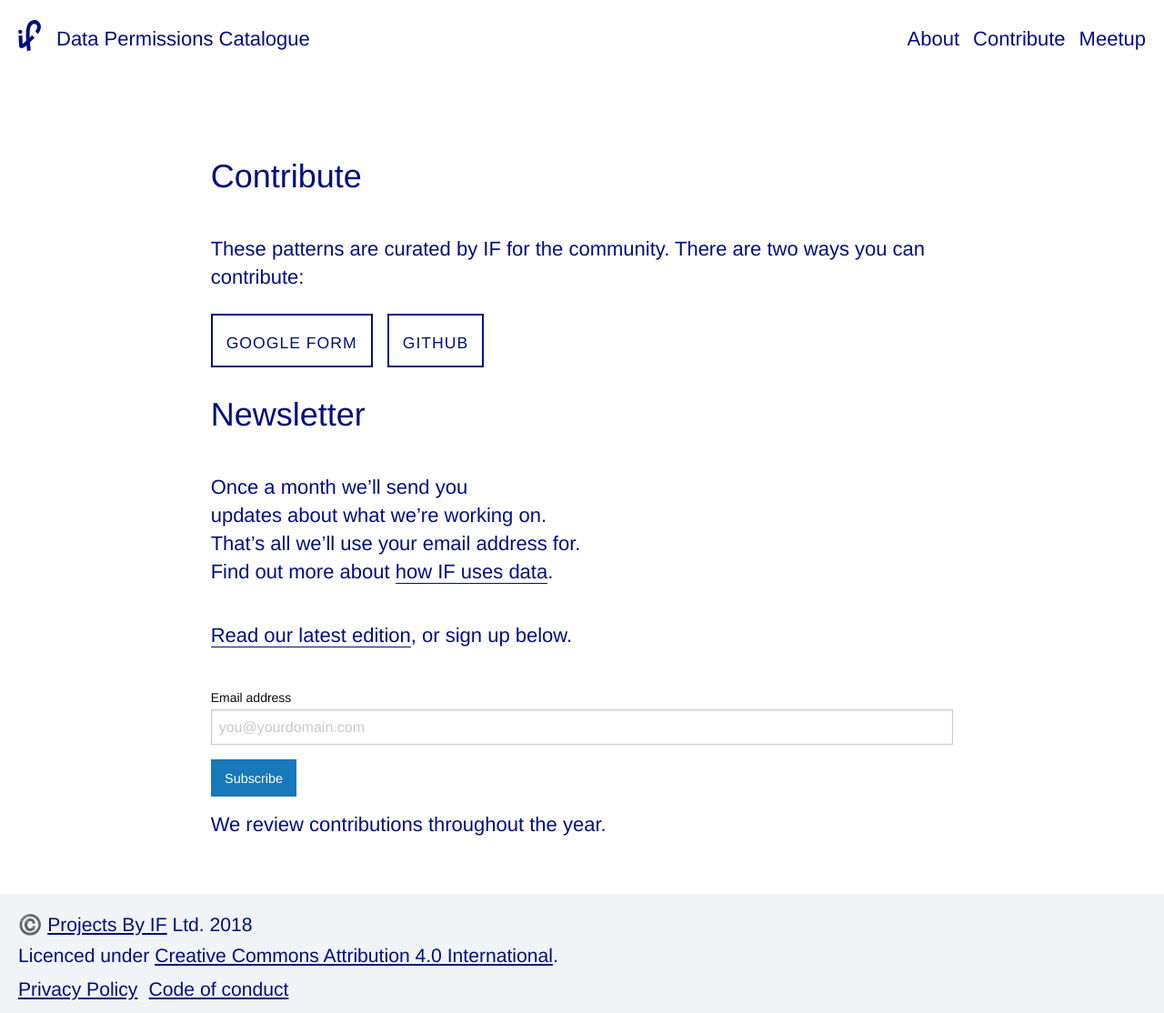
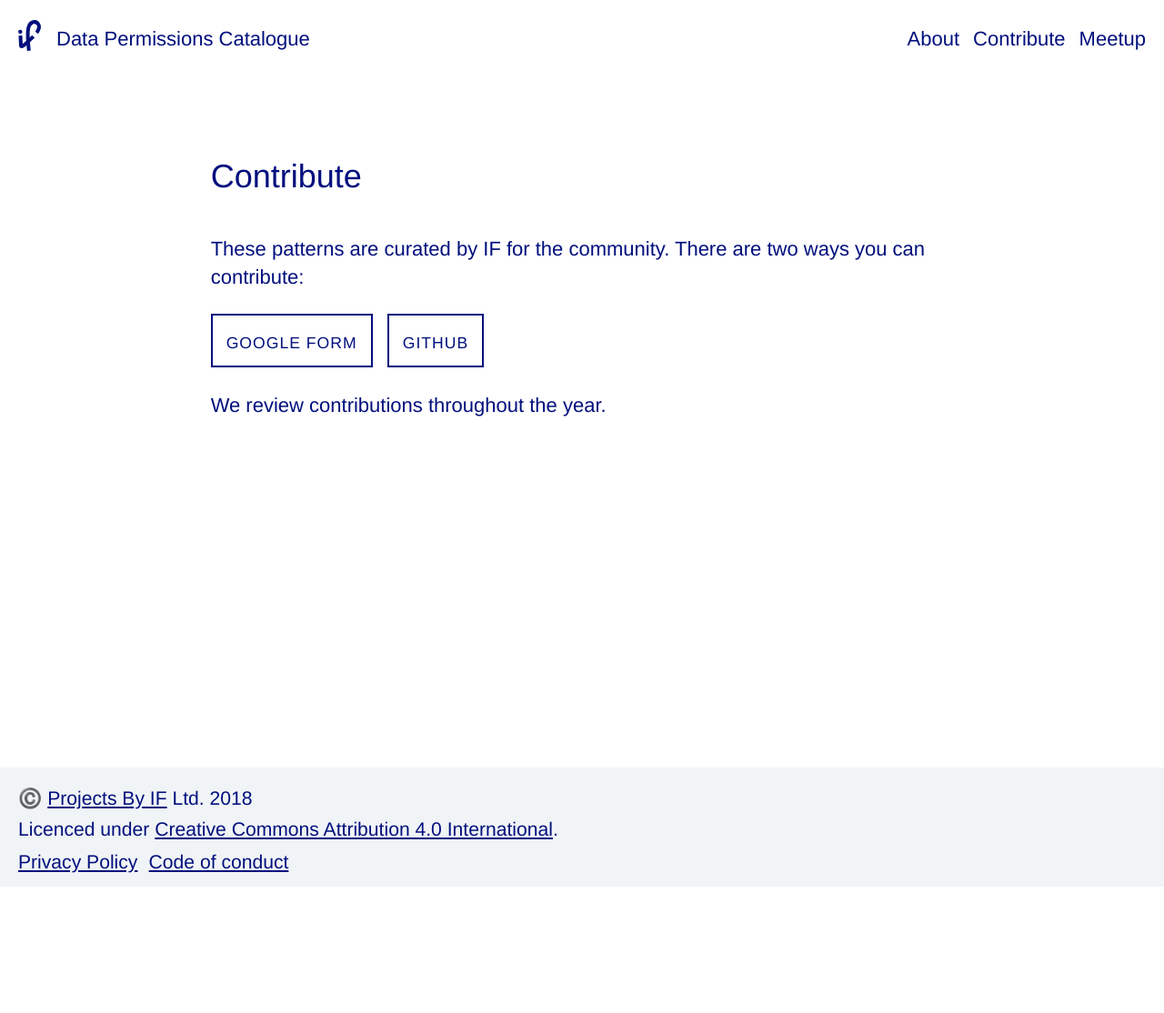
Before and after one commit to projectsbyif/data-permissions-catalogue, a Jekyll site: the page built from contribute.md, in a window 1280 px wide. Shown: the whole page at 91% size. Built offline with Jekyll 4.4.1, drawn with Linux system fonts in a browser that asks for light colours; nearby versions of some CDN libraries; some web fonts are replaced; comment, search, counter and statistics services are not loaded; after the commit the page ends 975 px from its top, so only the background shows below that.

Commit message:
Remove newsletter form

```diff
--- a/contribute.md
+++ b/contribute.md
@@ -10,22 +10,4 @@ These patterns are curated by IF for the community. There are two ways you can c
   <a href="https://github.com/projectsbyif/data-permissions-catalogue" class="cta" style="">GitHub</a>
 </p>
 
-<section class="newsletter">
-  <div class="newsletter-cta-block">
-    <div class="newsletter-cta-container grid-column">
-      <div class="newsletter-cta">
-        <h2 class="section-title">Newsletter</h2>
-        <p class="newsletter-description">Once a month we’ll send you <br>updates about what we’re working on. <br>That’s all we’ll use your email address for. <br>Find out more about <a href="/how-if-uses-data">how IF uses data</a>.</p>
-        <p><a href="https://newsletter.projectsbyif.com">Read our latest edition</a>, or sign up below.</p>
-        <form class="newsletter-signup" action="https://projectsbyif.com/sendy/subscribe" method="POST" accept-charset="utf-8">
-  <label for="email">Email address</label>
-	<input type="email" placeholder="you@yourdomain.com" class="text-input" name="email" id="email" required="">
-	<input type="hidden" name="list" class="text-input" value="XCPz0BwQ9KKEh5nzCPNKig">
-  <input type="submit" name="submit" class="button" id="submit" value="Subscribe">
-</form>
-      </div>
-    </div>
-  </div>
-</section>
-
 We review contributions throughout the year.
```
